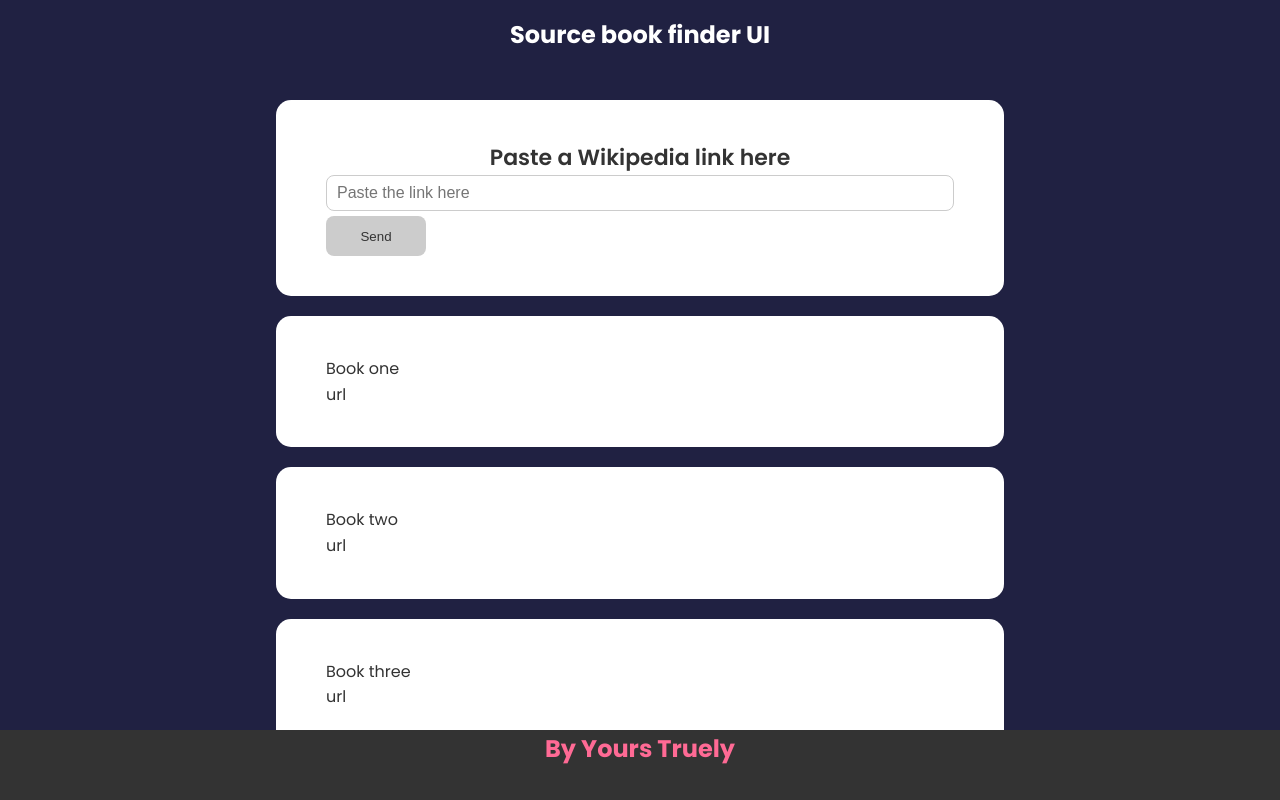
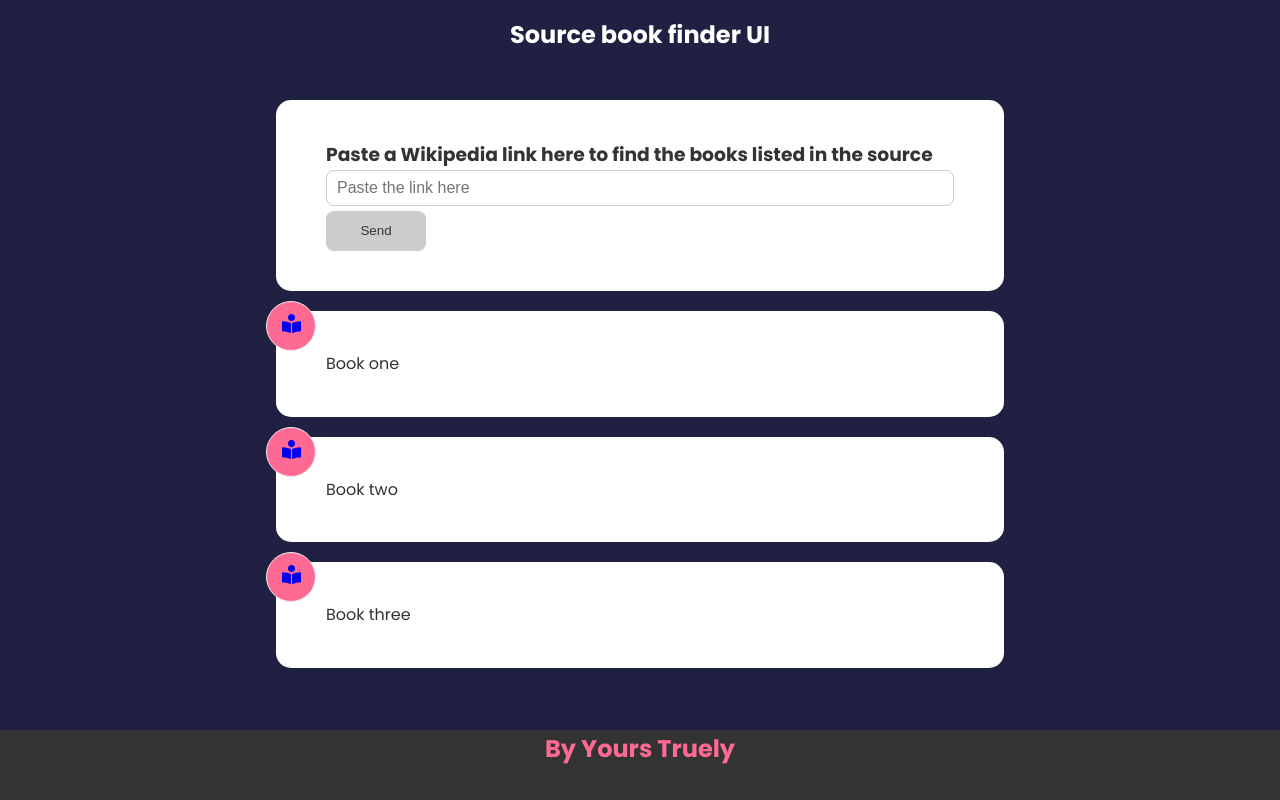
Before and after one commit to CedricEYK/source-book-finder, a React (Create React App) app in the folder src/frontend/: page / in a window 1280 px wide. Built offline with nearby package versions, Linux system fonts and the light colour scheme.

Commit message:
Added book link and route cmpnt

```diff
--- a/src/frontend/package.json
+++ b/src/frontend/package.json
@@ -8,6 +8,9 @@
     "@testing-library/user-event": "^13.5.0",
     "react": "^18.2.0",
     "react-dom": "^18.2.0",
+    "react-icons": "^4.7.1",
+    "react-router": "^6.4.5",
+    "react-router-dom": "^6.4.5",
     "react-scripts": "5.0.1",
     "web-vitals": "^2.1.4"
   },
--- a/src/frontend/src/App.js
+++ b/src/frontend/src/App.js
@@ -1,5 +1,6 @@
 import React from 'react';
 import { useState } from 'react';
+import { BrowserRouter as Router, Route, Routes } from 'react-router-dom';
 import HeaderCmpnt from './components/Header';
 import FooterCmpnt from './components/Footer';
 import FormCmpnt from './components/Form';
@@ -7,18 +8,27 @@ import BookItemList from './components/BookItemList';
 //*App level state
 import BookItemData from './data/bookItems';
 function App() {
+  //* Global state
   const [bookItem, setBookItem] = useState(BookItemData);
 
   return (
-    <>
+    <Router>
       <HeaderCmpnt />
       <div className="container">
-        <FormCmpnt />
-        <BookItemList bookItem={bookItem} />
+        <Routes>
+          <Route
+            path="/"
+            element={
+              <>
+                <FormCmpnt />
+                <BookItemList bookItem={bookItem} />
+              </>
+            }></Route>
+        </Routes>
       </div>
 
       <FooterCmpnt />
-    </>
+    </Router>
   );
 }
 
--- a/src/frontend/src/components/BookItem.jsx
+++ b/src/frontend/src/components/BookItem.jsx
@@ -1,16 +1,26 @@
 import React from 'react'
+import Card from './shared/Card'
+import { FaBookReader } from 'react-icons/fa'
+import { Link } from 'react-router-dom'
 
-function BookItem({item}) {
+function BookItem({ item }) {
+
+  const openInNewTab = (url) => {
+    const newWindow = window.open(url, '_blank', ' noopener,noreferrer')
+    if (newWindow) {
+      newWindow.opener = null
+    }
+  }
 
   return (
-    <div className='card'>
+    <Card className='card'>
       <div className='text-display'>
         {item.title}
       </div>
-      <div className='text-display'>
-        {item.link}
+      <div className='num-display'>
+        <Link to='#' onClick={() => openInNewTab(item.link)}><FaBookReader /></Link>
       </div>
-    </div>
+    </Card>
   )
 }
 
--- a/src/frontend/src/components/Form.jsx
+++ b/src/frontend/src/components/Form.jsx
@@ -25,7 +25,7 @@ function Form() {
   return (
     <Card>
       <form>
-        <h2>Paste a Wikipedia link here</h2>
+        <h3>Paste a Wikipedia link here to find the books listed in the source</h3>
         <div className='input-group'>
           <input
             onChange={handleTextChange}
--- a/src/frontend/src/data/bookItems.js
+++ b/src/frontend/src/data/bookItems.js
@@ -12,7 +12,7 @@ const OLitem = [
   {
     id: 3,
     title: 'Book three',
-    link: 'url',
+    link: 'https://openlibrary.org/books/OL9449950M',
   },
 ];
 
--- a/src/frontend/src/index.js
+++ b/src/frontend/src/index.js
@@ -7,8 +7,7 @@ const root = ReactDOM.createRoot(document.getElementById('root'));
 root.render(
   <React.StrictMode>
     <App />
-  </React.StrictMode>,
-  document.getElementById('root')
+  </React.StrictMode>
 );
 
 // If you want to start measuring performance in your app, pass a function
```
Also changed, not shown: 1 other file (tests, documents, lock files or other folders).
